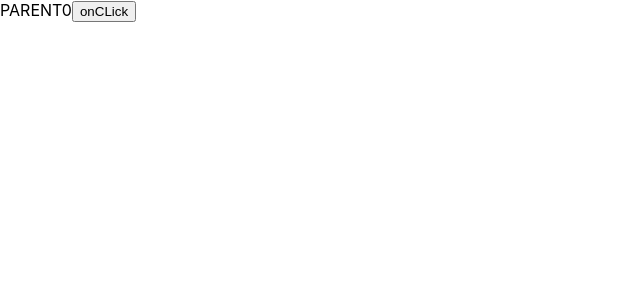
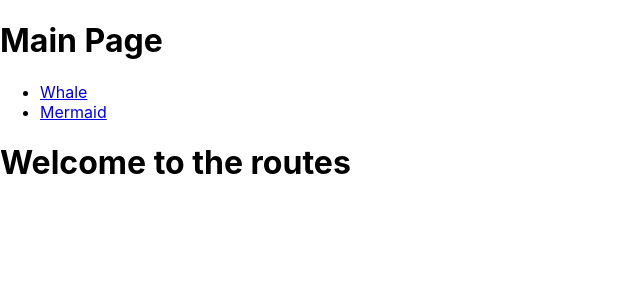
Before and after one commit to thakurutkarsh22/react-oct-fsd, a React (Create React App) app: page / in a window 1280 px wide. Shown: the top 300 px of the page, without its empty margins (0-640 px from the left). Built offline with nearby package versions, Linux system fonts and the light colour scheme.

Commit message:
react optimizan lazy loading, rendering complete

```diff
--- /dev/null
+++ b/src/Performance/LazyLoading/LazyLoading.js
@@ -0,0 +1,61 @@
+import { NavLink, Route, Routes } from "react-router-dom";
+import styles from "../../../src/RouteApp/RouteApp.module.css";
+import React, { Suspense } from "react";
+import Whale from "./Whale";
+import Mermaid from "./Mermaid";
+import Loading from "./Loading";
+
+const MermaidLazy = React.lazy(() => import("./Mermaid"));
+const WhaleLazy = React.lazy(() => import("./Whale"));
+
+function LazyLoading() {
+  return (
+    <>
+      <h1>Main Page</h1>
+
+      <nav>
+        <ul>
+          <li>
+            <NavLink
+              to="/whale"
+              className={(props) => {
+                const { isActive } = props;
+
+                return isActive ? `${styles.activeLink}` : "";
+              }}
+            >
+              Whale
+            </NavLink>
+          </li>
+
+          <li>
+            <NavLink
+              to="/mermaid"
+              className={(props) => {
+                const { isActive } = props;
+
+                return isActive ? `${styles.activeLink}` : "";
+              }}
+            >
+              Mermaid
+            </NavLink>
+          </li>
+        </ul>
+      </nav>
+
+      {/* Register a route */}
+
+      <Suspense fallback={<Loading />}>
+        <Routes>
+          <Route path="/" element={<h1>Welcome to the routes</h1>}></Route>
+          <Route path="/whale" element={<WhaleLazy />}></Route>
+          <Route path="/mermaid" element={<MermaidLazy />}></Route>
+        </Routes>
+      </Suspense>
+    </>
+  );
+
+  // Suspense
+}
+
+export default LazyLoading;
--- /dev/null
+++ b/src/Performance/LazyLoading/Loading.js
@@ -0,0 +1,17 @@
+function Loading() {
+  return (
+    <div
+      style={{
+        background: "red",
+        color: "black",
+        width: "100vw",
+        height: "100vh",
+      }}
+    >
+      Loading ....................... .. . .. . . . . .. . . . . . .. . . . . .
+      . . . . . . . . . . .. . . . .{" "}
+    </div>
+  );
+}
+
+export default Loading;
--- /dev/null
+++ b/src/Performance/LazyLoading/Mermaid.js
@@ -0,0 +1,5 @@
+function Mermaid() {
+  return <h1>Mermaid</h1>;
+}
+
+export default Mermaid;
--- /dev/null
+++ b/src/Performance/LazyLoading/Whale.js
@@ -0,0 +1,5 @@
+function Whale() {
+  return <h1>Whale</h1>;
+}
+
+export default Whale;
--- a/src/Performance/ReRenderingExample/Parent.js
+++ b/src/Performance/ReRenderingExample/Parent.js
@@ -1,5 +1,11 @@
-import React, { useState } from "react";
+import React, { useMemo, useState } from "react";
 import ChildPerfromance from "./Child";
+
+// bad coding ...
+// GLobal (stays always)
+// const momoizedOnClickHandler = React.useCallback(() => {
+//   setCount((old) => old + 1);
+// }, []); // useEffect
 
 function ParentPerfromance() {
   const [count, setCount] = useState(0);
@@ -8,20 +14,31 @@ function ParentPerfromance() {
 
   const momoizedOnClickHandler = React.useCallback(() => {
     setCount((old) => old + 1);
-  }, []);
+  }, []); // useEffect
 
-  function onClickHandler() {
-    setCount((old) => old + 1);
-  }
+  const memoArr = useMemo(() => [1, 2, 3], []);
+
+  // function onClickHandler() {
+  //   setCount((old) => old + 1);
+  // }
+
+  const arr = [1, 2, 3];
+
+  // abc @ 123 -> render 1 (mouting)
+  // def@123 -> render 2 (update)
 
   return (
     <>
       PARENT
       {count}
-      <ChildPerfromance onClick={momoizedOnClickHandler} />
-      {/* //   <button onClick={}>onCLick</button> */}
+      <ChildPerfromance arr={memoArr} onClick={momoizedOnClickHandler} />
+      {/* <button onClick={onClickHandler}>onCLick</button> */}
     </>
+
+    // nodes  (Object your have created in memory )
   );
 }
 
 export default ParentPerfromance;
+
+//
--- a/src/index.js
+++ b/src/index.js
@@ -11,13 +11,14 @@ import { BrowserRouter } from "react-router-dom";
 import ContextApi from "./ContextApi/ContextApi";
 import AppContextApi from "./ASSIGNMENTS/ContextApi/components/App";
 import PortalDialogBox from "./Portal/Portal";
+import LazyLoading from "./Performance/LazyLoading/LazyLoading";
 
 const root = ReactDOM.createRoot(document.getElementById("root"));
 // This is where the vitual dom Root is created from the REAL DOm (Basically it is a light copy of real dom node...).
 
 root.render(
   <React.StrictMode>
-    <App />
+    {/* <App /> */}
     {/* <BrowserRouter>
       <RouteApp />
     </BrowserRouter> */}
@@ -30,6 +31,12 @@ root.render(
 
     {/* <AppContextApi /> */}
     {/* <PortalDialogBox /> */}
+
+    {/* Lazy loading */}
+
+    <BrowserRouter>
+      <LazyLoading />
+    </BrowserRouter>
   </React.StrictMode>
 );
 
```
Also changed, not shown: src/Performance/ReRenderingExample/Child.js (+8 -2 lines), src/Performance/basics/basics.js (+10 -0 lines).
